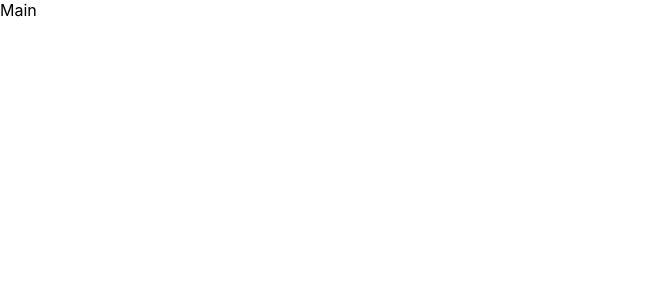
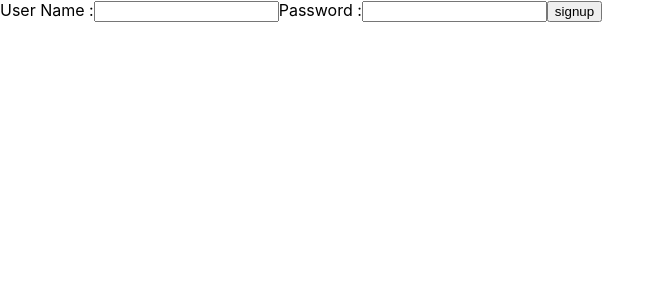
Before and after one commit to ameirahassoun/QA-engineTask, a React (Create React App) app in the folder react-client/: page / in a window 1280 px wide. Shown: the top 300 px of the page, without its empty margins (0-664 px from the left). Built offline with nearby package versions, Linux system fonts and the light colour scheme.

Commit message:
adding admin router

```diff
--- a/react-client/src/Components/router.js
+++ b/react-client/src/Components/router.js
@@ -3,15 +3,18 @@ import { BrowserRouter, Route, Switch } from 'react-router-dom';
 import Main from './mainPage.js';
 import Login from './login.js';
 import Signup from './signup.js';
+import Admin from './admin';
 
 class Router extends React.Component {
     render () {
         return (
             <BrowserRouter>
                 <Switch>
-                    <Route exact path='/' component={Main} />
+                    <Route exact path='/' component={Signup} />
                     <Route exact path='/login' component={Login} />
                     <Route exact path='/signup' component={Signup} />
+                    <Route exact path='/main' component={Main} />
+                    <Route exact path='/admin' component={Admin} />
                 </Switch>
             </BrowserRouter>
         );
```
